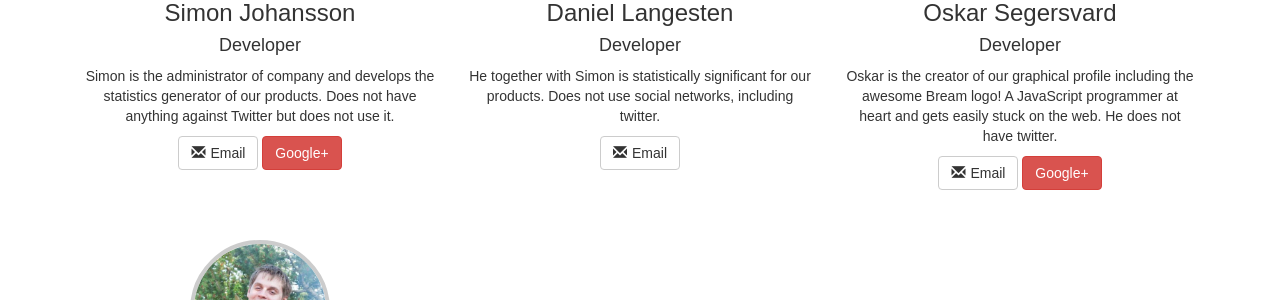
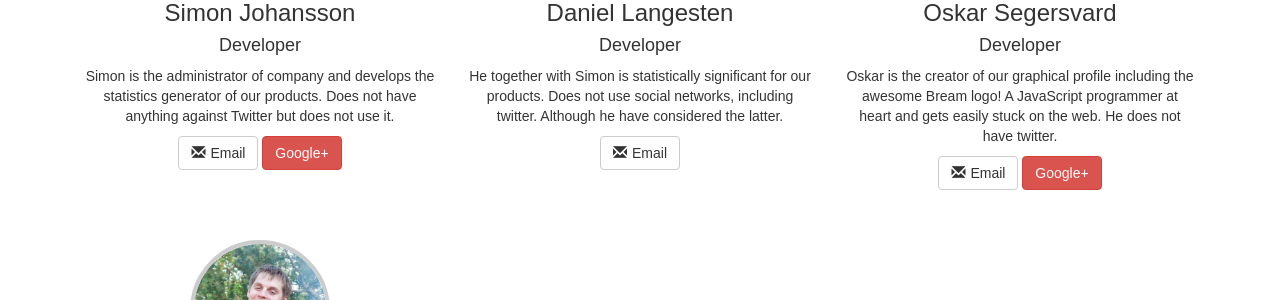
Before and after one commit to langest/BreamIOWebpage, a Jekyll site: the page built from about/index.html, in a window 1280 px wide. Shown: the part 981-1281 px from the top of the page. Built offline with Jekyll 4.4.1, drawn with Linux system fonts in a browser that asks for light colours; nearby versions of some CDN libraries; some web fonts are replaced; Markdown is read by kramdown in place of the engine named in the settings.

Commit message:
small change to about text

```diff
--- a/about/index.html
+++ b/about/index.html
@@ -86,7 +86,7 @@ title: Bream IO
 				<h4>Developer<!-- The Strange Prick with a cat--></h4>
 				<p>
 					He together with Simon is statistically significant for our products.
-					Does not use social networks, including twitter.
+					Does not use social networks, including twitter. Although he have considered the latter.
 				</p>
 				<p>
 					<a class="btn btn-default" href="mailto:daniel.langesten@bream.io">
```
